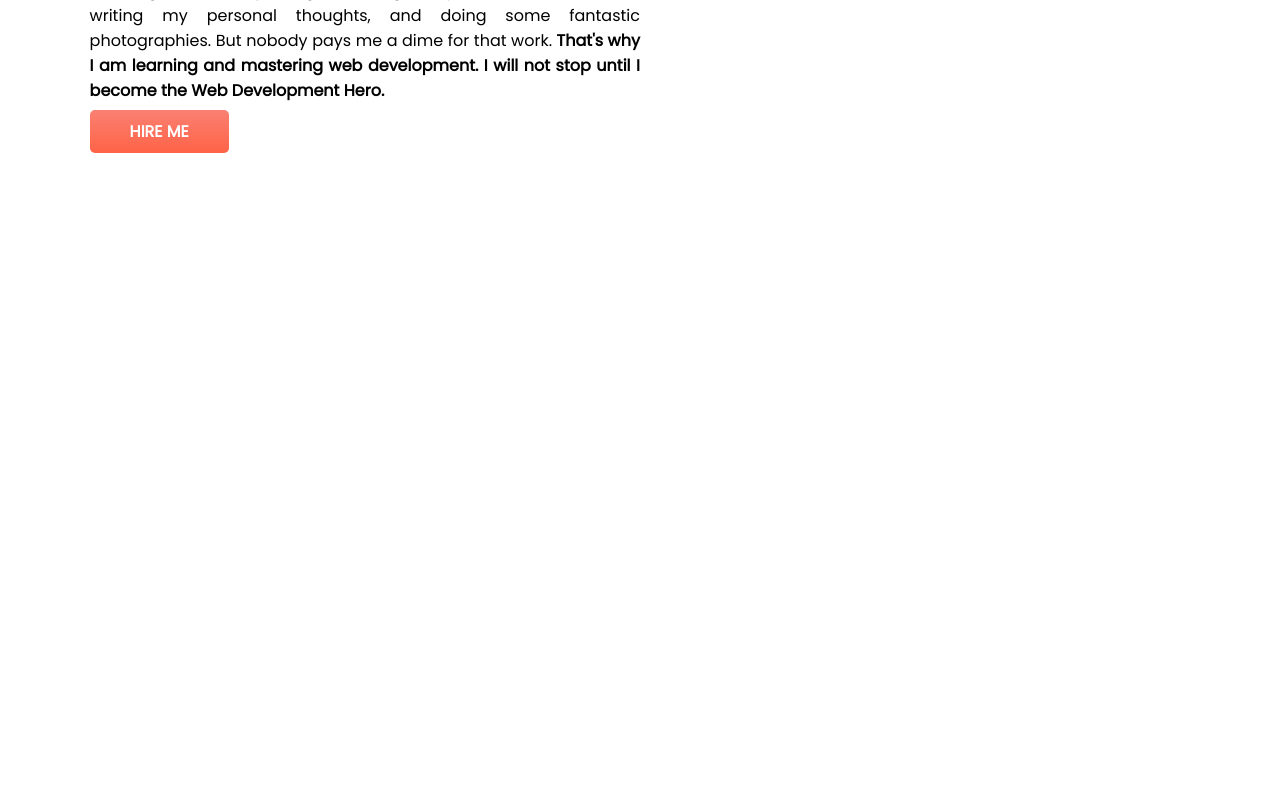
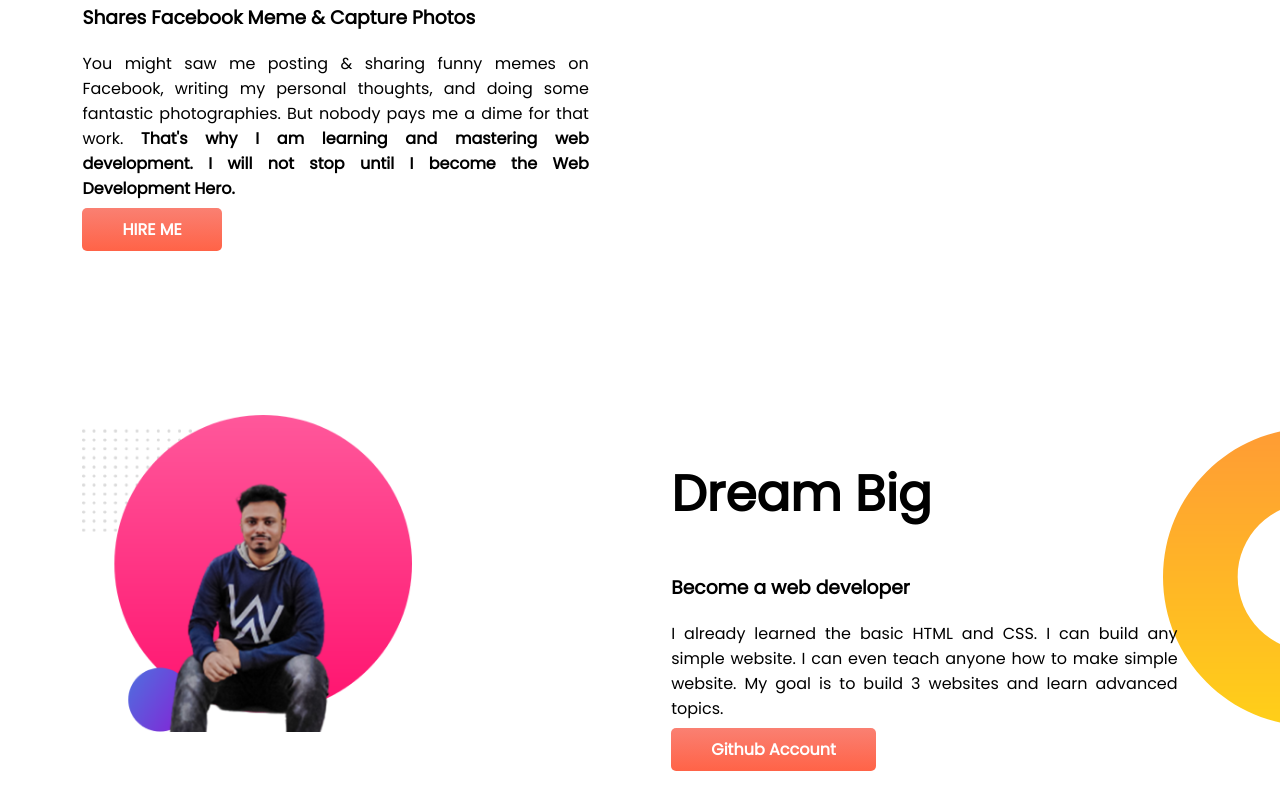
Before and after one commit to HSAyon111/developer-portfolio, a plain HTML site: page index.html in a window 1280 px wide. Shown: the part 370-1180 px from the top of the page. Before the commit the page ends 800 px from the top, so only its background shows below. Drawn offline with Linux system fonts and the light colour scheme.

Commit message:
2nd Section Added

```diff
--- a/index.html
+++ b/index.html
@@ -31,6 +31,20 @@
             <img src="images/ayon1.png" alt="">
         </div>
     </section>
+    <section class="dream-big">
+        <div class="half-width">
+            <img src="images/ayon2.png" alt="">
+        </div>
+
+        <div class="half-width">
+            <h1>Dream Big</h1>
+            <h3>Become a web developer</h3>
+            <p>I already learned the basic HTML and CSS. I can build any simple website. I can even
+                teach anyone how to
+                make simple website. My goal is to build 3 websites and learn advanced topics.</p>
+            <a class="link-button" target="_blank" href="https://github.com/HSAyon111">Github Account</a>
+        </div>
+    </section>
 </body>
 
 </html>
--- a/style.css
+++ b/style.css
@@ -10,6 +10,9 @@ h1{
 }
 section{
     display: flex;
+    margin-bottom: 150px;
+    padding-right: 8%;
+
 }
 .half-width{
     width: 50%;
@@ -17,7 +20,7 @@ section{
     padding-top: 2%;
 }
 .half-width img{
-    width: 60%;
+    width: 65%;
 }
 .half-width p{
     text-align: justify;
@@ -34,3 +37,8 @@ section{
     background-image: url(images/top-banner.png);
     background-repeat: no-repeat;
 }
+.dream-big{
+    background-image: url(images/dream-bg.png);
+    background-repeat: no-repeat;
+    background-position: right;
+}
```
Also changed, not shown: images/ayon2.png (added).
